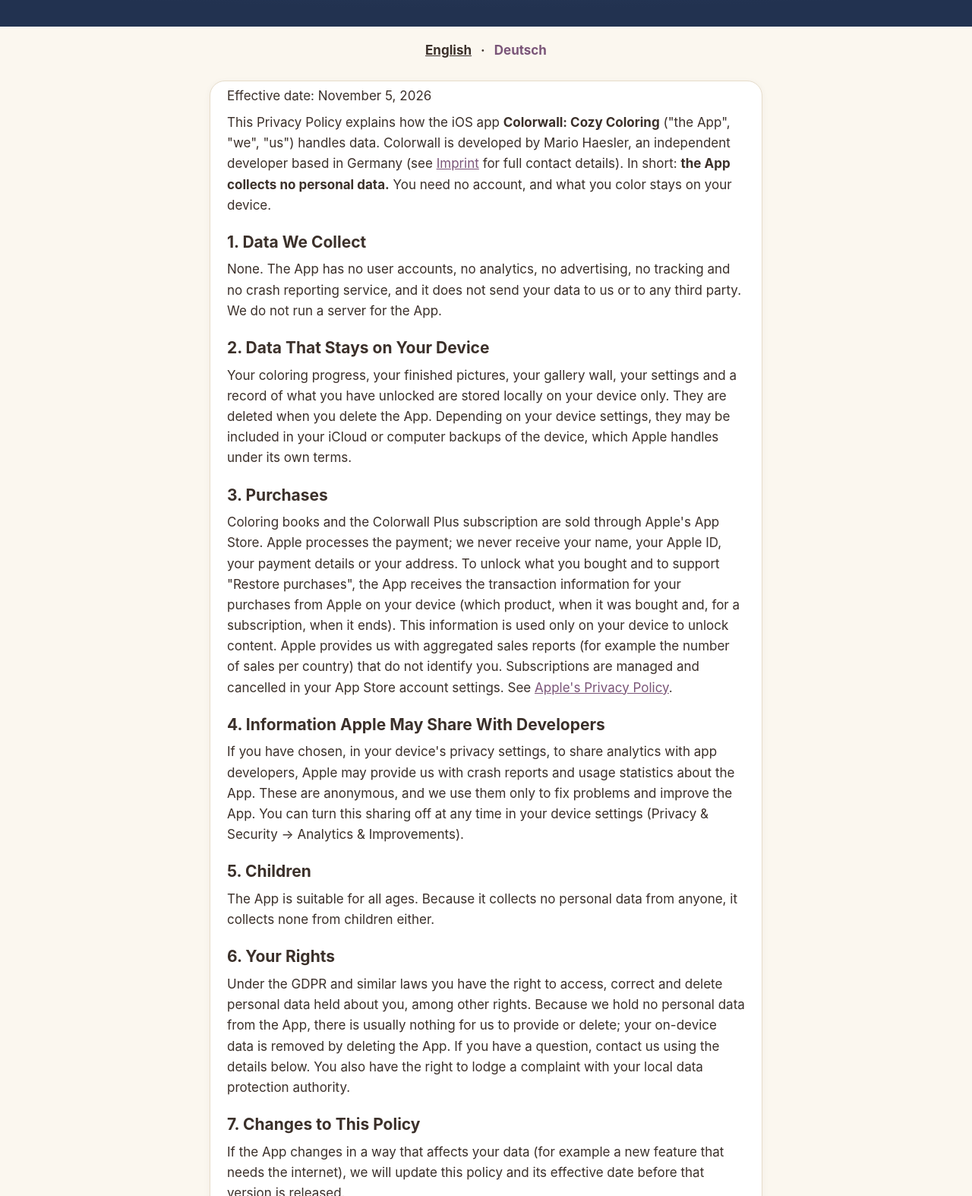
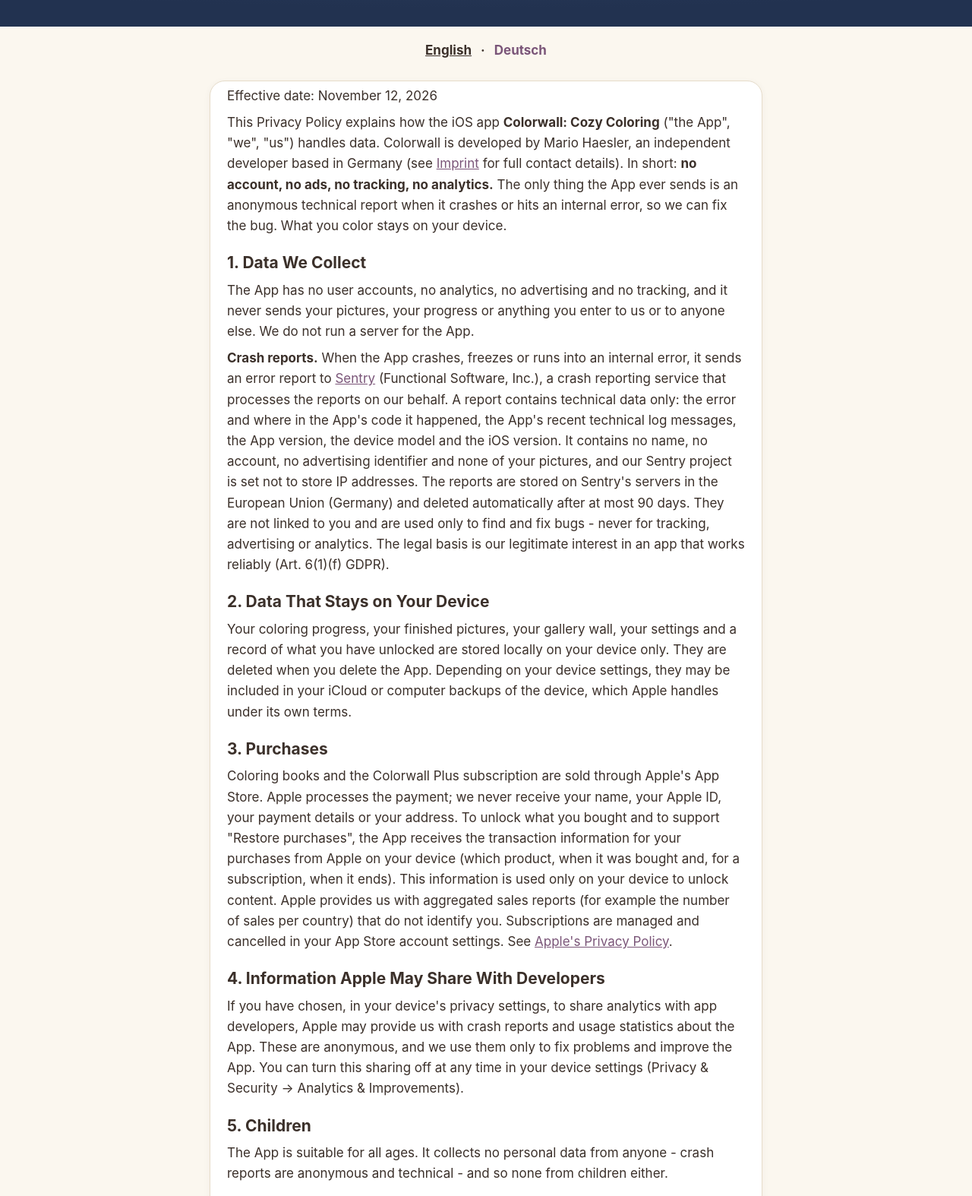
Before and after one commit to Mario-Coder-Apps/colorwall-legal, a plain HTML site: page privacy.html in a window 1280 px wide. Shown: the part 204-1778 px from the top of the page at 76% size. Drawn offline with Linux system fonts and the light colour scheme.

Commit message:
Colorwall pages: crash reports (Sentry) in the privacy policy; free season books, Easy to Hard and the picture of the week on the support page

```diff
--- a/privacy.html
+++ b/privacy.html
@@ -4,7 +4,7 @@
 <meta charset="utf-8">
 <meta name="viewport" content="width=device-width, initial-scale=1">
 <title>Privacy Policy – Colorwall</title>
-<meta name="description" content="Privacy Policy for the Colorwall coloring app: it collects no personal data; your pictures stay on your device and purchases are handled by Apple.">
+<meta name="description" content="Privacy Policy for the Colorwall coloring app: no account, no ads, no tracking, no analytics; only anonymous crash reports; your pictures stay on your device and purchases are handled by Apple.">
 <meta name="theme-color" content="#2b3d5e">
 <link rel="icon" href="favicon.png">
 <link rel="stylesheet" href="style.css?v=1">
@@ -19,24 +19,39 @@
 <nav class="lang"><a href="#en">English</a> · <a href="#de">Deutsch</a></nav>
 <main>
 <section class="card">
-<p class="soft" data-lang="de">Die Datenschutzerklärung liegt auf Englisch vor. Kurz gesagt: Colorwall erhebt keine
-personenbezogenen Daten – kein Konto, keine Analyse, keine Werbung, kein Tracking; deine Bilder bleiben auf deinem
-Gerät, Käufe wickelt Apple ab.</p>
-<p class="effective-date">Effective date: November 5, 2026</p>
+<p class="soft" data-lang="de">Die Datenschutzerklärung liegt auf Englisch vor. Kurz gesagt: Colorwall braucht kein
+Konto und hat keine Analyse, keine Werbung und kein Tracking. Nur wenn die App abstürzt oder einen internen Fehler hat,
+sendet sie einen anonymen technischen Fehlerbericht an den Dienst Sentry (gespeichert in der EU, ohne IP-Adresse,
+ohne deine Bilder), damit wir den Fehler beheben können. Deine Bilder bleiben auf deinem Gerät, Käufe wickelt Apple
+ab.</p>
+<p class="effective-date">Effective date: November 12, 2026</p>
 
   <p>
     This Privacy Policy explains how the iOS app <strong>Colorwall: Cozy Coloring</strong>
     ("the App", "we", "us") handles data. Colorwall is developed by Mario Haesler, an independent
     developer based in Germany (see <a class="page" href="impressum.html">Imprint</a> for full contact details).
-    In short: <strong>the App collects no personal data.</strong> You need no account, and what you
-    color stays on your device.
+    In short: <strong>no account, no ads, no tracking, no analytics.</strong> The only thing the App
+    ever sends is an anonymous technical report when it crashes or hits an internal error, so we can
+    fix the bug. What you color stays on your device.
   </p>
 
   <h2>1. Data We Collect</h2>
   <p>
-    None. The App has no user accounts, no analytics, no advertising, no tracking and no crash
-    reporting service, and it does not send your data to us or to any third party. We do not run a
-    server for the App.
+    The App has no user accounts, no analytics, no advertising and no tracking, and it never sends
+    your pictures, your progress or anything you enter to us or to anyone else. We do not run a server
+    for the App.
+  </p>
+  <p>
+    <strong>Crash reports.</strong> When the App crashes, freezes or runs into an internal error, it
+    sends an error report to <a href="https://sentry.io/privacy/" target="_blank" rel="noopener">Sentry</a>
+    (Functional Software, Inc.), a crash reporting service that processes the reports on our behalf.
+    A report contains technical data only: the error and where in the App's code it happened, the
+    App's recent technical log messages, the App version, the device model and the iOS version. It
+    contains no name, no account, no advertising identifier and none of your pictures, and our Sentry
+    project is set not to store IP addresses. The reports are stored on Sentry's servers in the
+    European Union (Germany) and deleted automatically after at most 90 days. They are not linked to
+    you and are used only to find and fix bugs - never for tracking, advertising or analytics. The
+    legal basis is our legitimate interest in an app that works reliably (Art. 6(1)(f) GDPR).
   </p>
 
   <h2>2. Data That Stays on Your Device</h2>
@@ -70,15 +85,16 @@ Gerät, Käufe wickelt Apple ab.</p>
 
   <h2>5. Children</h2>
   <p>
-    The App is suitable for all ages. Because it collects no personal data from anyone, it collects
-    none from children either.
+    The App is suitable for all ages. It collects no personal data from anyone - crash reports are
+    anonymous and technical - and so none from children either.
   </p>
 
   <h2>6. Your Rights</h2>
   <p>
     Under the GDPR and similar laws you have the right to access, correct and delete personal data
-    held about you, among other rights. Because we hold no personal data from the App, there is
-    usually nothing for us to provide or delete; your on-device data is removed by deleting the App.
+    held about you, among other rights. Because we hold no personal data from the App (crash reports
+    are anonymous and cannot be linked to you), there is usually nothing for us to provide or delete;
+    your on-device data is removed by deleting the App.
     If you have a question, contact us using the details below. You also have the right to lodge a
     complaint with your local data protection authority.
   </p>
```
Also changed, not shown: index.html (+8 -8 lines).
